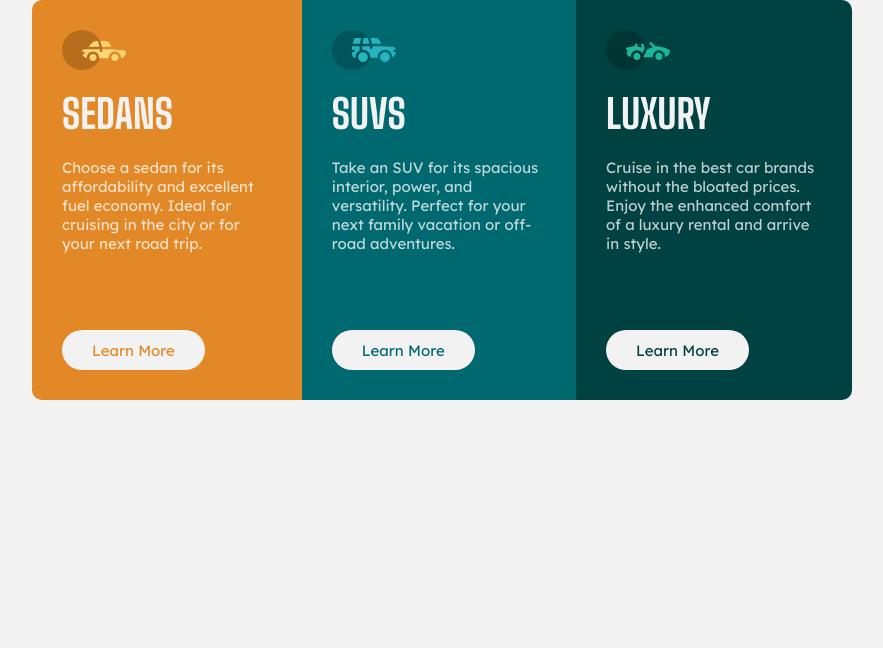
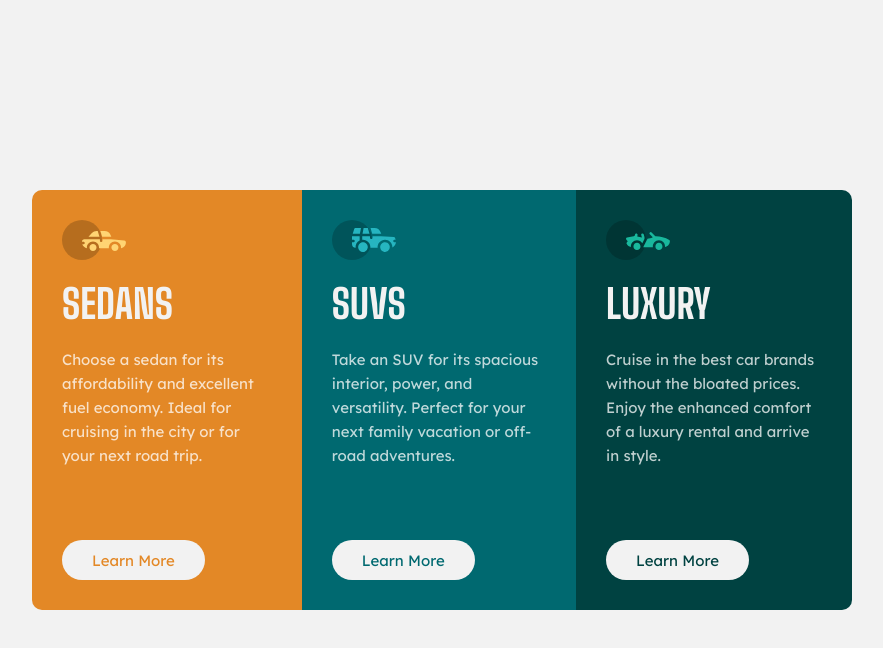
Before and after one commit to Icyhuman/KodehodeFullstack1, a plain HTML site: page HtmlCssWeek2/index.html in a window 1280 px wide. Shown: the whole page, without its empty margins (198-1081 px from the left). Drawn offline with Linux system fonts and the light colour scheme.

Commit message:
Minor tweaks, should be satisfactory now

```diff
--- a/HtmlCssWeek2/style.css
+++ b/HtmlCssWeek2/style.css
@@ -20,13 +20,16 @@ body {
 }
 main{
     width: 100vw;
+    height: 100vh;
     display: flex;
     align-items: center;
+    justify-content: center;
 }
 p {
   font-size: 15px;
   font-family: "Lexend Deca";
   color: hsla(0, 0%, 100%, 0.75);
+  line-height: 1.6;
 }
 h2 {
   font-size: 40px;
@@ -48,7 +51,7 @@ h2 {
   flex-direction: column;
   justify-content: space-between;
   gap: 20px;
-  height: 340px;
+  height: 360px;
 }
 .car-icon {
   width: 64px;
```
Also changed, not shown: HtmlCssWeek2/index.html (+1 -0 lines).
